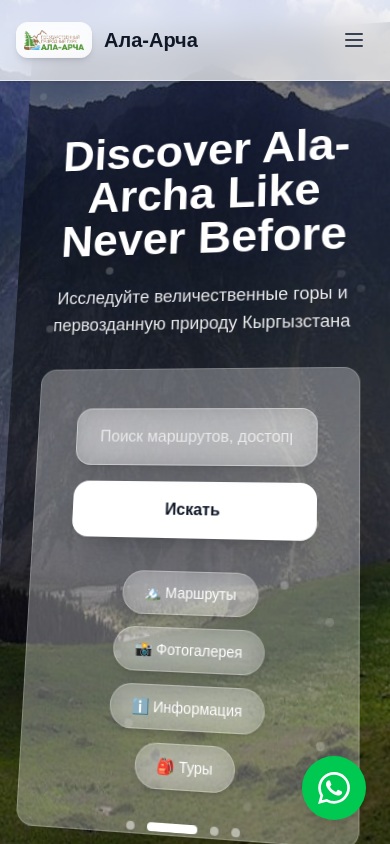
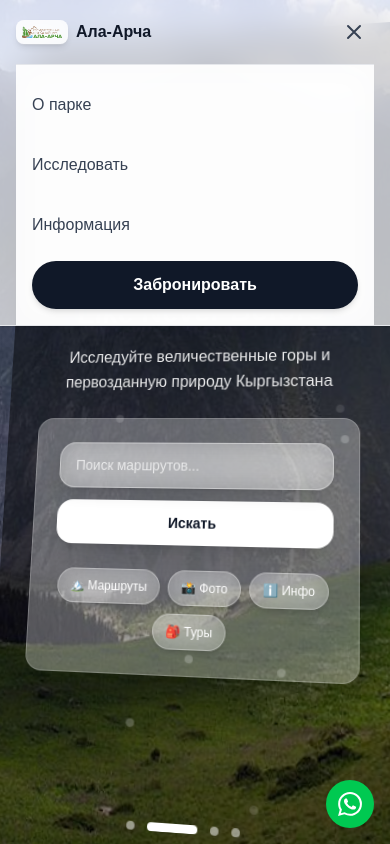
Before and after one commit to asekovasi/ala-archa, a Next.js app: page / in a window 390 px wide. Both pictures are taken after a click on the button 354 px from the left and 40 px from the top of the page. Shown: the top 844 px of the page. Built offline with nearby package versions, Linux system fonts and the light colour scheme.

Commit message:
update next

```diff
--- a/app/page.tsx
+++ b/app/page.tsx
@@ -7,6 +7,7 @@ export default function Home() {
   const heroRef = useRef<HTMLDivElement>(null);
   const cardRefs = useRef<(HTMLDivElement | null)[]>([]);
   const [currentImageIndex, setCurrentImageIndex] = useState(0);
+  const [mobileMenuOpen, setMobileMenuOpen] = useState(false);
 
   const images = [
     '/ala.archa 4.jpg',
@@ -87,23 +88,23 @@ export default function Home() {
       {/* Modern Sticky Navbar */}
       <nav className="fixed top-0 w-full z-50 bg-white/70 backdrop-blur-lg border-b border-gray-200 shadow-sm">
         <div className="max-w-7xl mx-auto px-4 sm:px-6 lg:px-8">
-          <div className="flex items-center justify-between h-20">
+          <div className="flex items-center justify-between h-16 sm:h-20">
             {/* Logo */}
             <div className="flex items-center">
-              <div className="bg-white/80 backdrop-blur-md rounded-xl p-2 shadow-md hover:shadow-lg transition-all duration-300 hover:scale-105">
+              <div className="bg-white/80 backdrop-blur-md rounded-lg sm:rounded-xl p-1.5 sm:p-2 shadow-md hover:shadow-lg transition-all duration-300 hover:scale-105">
                 <Image
                   src="/Rus.png"
                   alt="Логотип Ала-Арча"
-                  width={60}
-                  height={60}
-                  className="object-contain"
+                  width={40}
+                  height={40}
+                  className="object-contain sm:w-[60px] sm:h-[60px]"
                   priority
                 />
               </div>
-              <span className="ml-3 text-xl font-bold text-gray-900">Ала-Арча</span>
+              <span className="ml-2 sm:ml-3 text-base sm:text-xl font-bold text-gray-900">Ала-Арча</span>
             </div>
 
-            {/* Navigation Links */}
+            {/* Desktop Navigation Links */}
             <div className="hidden md:flex items-center space-x-8">
               <a href="#about" className="text-gray-700 hover:text-gray-900 font-medium transition-colors duration-200">
                 О парке
@@ -121,13 +122,55 @@ export default function Home() {
 
             {/* Mobile Menu Button */}
             <div className="md:hidden">
-              <button className="p-2 rounded-lg text-gray-700 hover:bg-gray-100 transition-colors duration-200">
-                <svg className="w-6 h-6" fill="none" stroke="currentColor" viewBox="0 0 24 24">
-                  <path strokeLinecap="round" strokeLinejoin="round" strokeWidth={2} d="M4 6h16M4 12h16M4 18h16" />
-                </svg>
+              <button
+                onClick={() => setMobileMenuOpen(!mobileMenuOpen)}
+                className="p-2 rounded-lg text-gray-700 hover:bg-gray-100 transition-colors duration-200"
+                aria-label="Открыть меню"
+              >
+                {mobileMenuOpen ? (
+                  <svg className="w-6 h-6" fill="none" stroke="currentColor" viewBox="0 0 24 24">
+                    <path strokeLinecap="round" strokeLinejoin="round" strokeWidth={2} d="M6 18L18 6M6 6l12 12" />
+                  </svg>
+                ) : (
+                  <svg className="w-6 h-6" fill="none" stroke="currentColor" viewBox="0 0 24 24">
+                    <path strokeLinecap="round" strokeLinejoin="round" strokeWidth={2} d="M4 6h16M4 12h16M4 18h16" />
+                  </svg>
+                )}
               </button>
             </div>
           </div>
+
+          {/* Mobile Menu */}
+          {mobileMenuOpen && (
+            <div className="md:hidden py-4 border-t border-gray-200 bg-white/90 backdrop-blur-lg">
+              <div className="flex flex-col space-y-3">
+                <a
+                  href="#about"
+                  onClick={() => setMobileMenuOpen(false)}
+                  className="px-4 py-3 text-gray-700 hover:bg-gray-100 rounded-lg font-medium transition-colors duration-200"
+                >
+                  О парке
+                </a>
+                <a
+                  href="#explore"
+                  onClick={() => setMobileMenuOpen(false)}
+                  className="px-4 py-3 text-gray-700 hover:bg-gray-100 rounded-lg font-medium transition-colors duration-200"
+                >
+                  Исследовать
+                </a>
+                <a
+                  href="#info"
+                  onClick={() => setMobileMenuOpen(false)}
+                  className="px-4 py-3 text-gray-700 hover:bg-gray-100 rounded-lg font-medium transition-colors duration-200"
+                >
+                  Информация
+                </a>
+                <button className="mx-4 py-3 bg-gray-900 text-white rounded-full font-semibold hover:bg-gray-800 transition-all duration-300 shadow-md active:scale-95">
+                  Забронировать
+                </button>
+              </div>
+            </div>
+          )}
         </div>
       </nav>
 
@@ -166,40 +209,40 @@ export default function Home() {
         {/* Content */}
         <div className="relative z-30 text-center max-w-6xl mx-auto w-full px-4">
           {/* Main Heading */}
-          <h1 className="text-5xl sm:text-6xl md:text-7xl lg:text-8xl font-bold mb-6 md:mb-8 text-white drop-shadow-2xl animate-hero-title">
+          <h1 className="text-3xl sm:text-4xl md:text-6xl lg:text-8xl font-bold mb-4 md:mb-8 text-white drop-shadow-2xl animate-hero-title">
             Discover Ala-Archa Like Never Before
           </h1>
 
-          <p className="text-lg sm:text-xl md:text-2xl text-white/90 mb-8 md:mb-12 max-w-3xl mx-auto leading-relaxed animate-hero-subtitle">
+          <p className="text-base sm:text-lg md:text-xl lg:text-2xl text-white/90 mb-6 md:mb-12 max-w-3xl mx-auto leading-relaxed animate-hero-subtitle">
             Исследуйте величественные горы и первозданную природу Кыргызстана
           </p>
 
           {/* Glassmorphism Search Block */}
           <div className="max-w-6xl mx-auto animate-hero-search">
-            <div className="bg-white/30 backdrop-blur-xl rounded-2xl p-10 md:p-12 shadow-2xl border border-white/20 hover:shadow-[0_25px_50px_-12px_rgba(0,0,0,0.4)] transition-shadow duration-300">
-              <div className="flex flex-col sm:flex-row gap-4">
+            <div className="bg-white/30 backdrop-blur-xl rounded-2xl p-6 sm:p-8 md:p-12 shadow-2xl border border-white/20 hover:shadow-[0_25px_50px_-12px_rgba(0,0,0,0.4)] transition-shadow duration-300">
+              <div className="flex flex-col gap-3 sm:gap-4">
                 <input
                   type="text"
-                  placeholder="Поиск маршрутов, достопримечательностей..."
-                  className="flex-1 px-6 py-4 rounded-2xl bg-white/30 backdrop-blur-md border border-white/40 text-white placeholder-white/70 focus:outline-none focus:ring-2 focus:ring-white/50 transition-all duration-300 shadow-lg"
+                  placeholder="Поиск маршрутов..."
+                  className="w-full px-4 sm:px-6 py-3 sm:py-4 rounded-2xl bg-white/30 backdrop-blur-md border border-white/40 text-white placeholder-white/70 focus:outline-none focus:ring-2 focus:ring-white/50 transition-all duration-300 shadow-lg text-sm sm:text-base"
                 />
-                <button className="px-8 py-4 bg-white text-gray-900 rounded-2xl font-semibold hover:bg-white/90 transition-all duration-300 shadow-xl hover:shadow-2xl transform hover:scale-105">
+                <button className="w-full sm:w-auto px-6 sm:px-8 py-3 sm:py-4 bg-white text-gray-900 rounded-2xl font-semibold hover:bg-white/90 transition-all duration-300 shadow-xl hover:shadow-2xl active:scale-95 text-sm sm:text-base">
                   Искать
                 </button>
               </div>
 
               {/* Quick Links */}
-              <div className="mt-8 flex flex-wrap gap-3 justify-center">
-                <button className="px-5 py-2.5 bg-white/20 backdrop-blur-md rounded-full text-white text-sm hover:bg-white/30 transition-all duration-300 border border-white/30 shadow-md hover:shadow-lg">
+              <div className="mt-6 sm:mt-8 flex flex-wrap gap-2 sm:gap-3 justify-center">
+                <button className="px-3 sm:px-5 py-2 sm:py-2.5 bg-white/20 backdrop-blur-md rounded-full text-white text-xs sm:text-sm hover:bg-white/30 transition-all duration-300 border border-white/30 shadow-md hover:shadow-lg active:scale-95">
                   🏔️ Маршруты
                 </button>
-                <button className="px-5 py-2.5 bg-white/20 backdrop-blur-md rounded-full text-white text-sm hover:bg-white/30 transition-all duration-300 border border-white/30 shadow-md hover:shadow-lg">
-                  📸 Фотогалерея
+                <button className="px-3 sm:px-5 py-2 sm:py-2.5 bg-white/20 backdrop-blur-md rounded-full text-white text-xs sm:text-sm hover:bg-white/30 transition-all duration-300 border border-white/30 shadow-md hover:shadow-lg active:scale-95">
+                  📸 Фото
                 </button>
-                <button className="px-5 py-2.5 bg-white/20 backdrop-blur-md rounded-full text-white text-sm hover:bg-white/30 transition-all duration-300 border border-white/30 shadow-md hover:shadow-lg">
-                  ℹ️ Информация
+                <button className="px-3 sm:px-5 py-2 sm:py-2.5 bg-white/20 backdrop-blur-md rounded-full text-white text-xs sm:text-sm hover:bg-white/30 transition-all duration-300 border border-white/30 shadow-md hover:shadow-lg active:scale-95">
+                  ℹ️ Инфо
                 </button>
-                <button className="px-5 py-2.5 bg-white/20 backdrop-blur-md rounded-full text-white text-sm hover:bg-white/30 transition-all duration-300 border border-white/30 shadow-md hover:shadow-lg">
+                <button className="px-3 sm:px-5 py-2 sm:py-2.5 bg-white/20 backdrop-blur-md rounded-full text-white text-xs sm:text-sm hover:bg-white/30 transition-all duration-300 border border-white/30 shadow-md hover:shadow-lg active:scale-95">
                   🎒 Туры
                 </button>
               </div>
@@ -396,13 +439,13 @@ export default function Home() {
       </section>
 
       {/* Additional Info Section */}
-      <section id="info" className="relative py-32 px-4 bg-gradient-to-b from-white/95 to-gray-50/95 backdrop-blur-sm z-20 animate-section-fade">
+      <section id="info" className="relative py-16 sm:py-24 md:py-32 px-4 bg-gradient-to-b from-white/95 to-gray-50/95 backdrop-blur-sm z-20 animate-section-fade">
         <div className="max-w-6xl mx-auto">
-          <div className="bg-white/80 backdrop-blur-xl rounded-2xl p-12 md:p-16 border border-gray-200/50 shadow-2xl transform transition-all duration-300 hover:scale-[1.02] hover:shadow-[0_25px_50px_-12px_rgba(0,0,0,0.25)]">
-            <h2 className="text-4xl md:text-5xl font-bold text-gray-900 mb-12 text-center drop-shadow-sm">
+          <div className="bg-white/80 backdrop-blur-xl rounded-2xl p-6 sm:p-10 md:p-16 border border-gray-200/50 shadow-2xl transform transition-all duration-300 hover:scale-[1.02] hover:shadow-[0_25px_50px_-12px_rgba(0,0,0,0.25)]">
+            <h2 className="text-2xl sm:text-3xl md:text-4xl lg:text-5xl font-bold text-gray-900 mb-6 sm:mb-10 md:mb-12 text-center drop-shadow-sm">
               История и значение
             </h2>
-            <div className="space-y-6 text-gray-700 text-lg leading-relaxed">
+            <div className="space-y-4 sm:space-y-6 text-gray-700 text-sm sm:text-base md:text-lg leading-relaxed">
               <p>
                 Государственный природный парк «Ала-Арча» — это уникальный природный комплекс, который играет важную роль в сохранении биоразнообразия Кыргызстана. Парк занимает площадь около 19,4 тысяч гектаров и является домом для множества редких и эндемичных видов растений и животных.
               </p>
@@ -418,9 +461,9 @@ export default function Home() {
       </section>
 
       {/* Footer */}
-      <footer className="relative py-12 px-4 bg-gray-900/95 backdrop-blur-md border-t border-gray-700/50 shadow-2xl">
+      <footer className="relative py-8 sm:py-12 px-4 bg-gray-900/95 backdrop-blur-md border-t border-gray-700/50 shadow-2xl">
         <div className="max-w-7xl mx-auto text-center text-gray-300">
-          <p className="text-lg">
+          <p className="text-sm sm:text-base md:text-lg">
             © 2024 Кыргызский государственный природный парк «Ала-Арча»
           </p>
         </div>
@@ -431,11 +474,11 @@ export default function Home() {
         href="https://wa.me/996555123456"
         target="_blank"
         rel="noopener noreferrer"
-        className="fixed bottom-6 right-6 z-50 bg-green-500 text-white rounded-full p-4 shadow-xl hover:scale-110 hover:bg-green-600 transition-all duration-300 group"
+        className="fixed bottom-4 right-4 sm:bottom-6 sm:right-6 z-50 bg-green-500 text-white rounded-full p-3 sm:p-4 shadow-xl hover:scale-110 hover:bg-green-600 transition-all duration-300 group active:scale-95"
         aria-label="Связаться через WhatsApp"
       >
         <svg
-          className="w-8 h-8"
+          className="w-6 h-6 sm:w-8 sm:h-8"
           fill="currentColor"
           viewBox="0 0 24 24"
           xmlns="http://www.w3.org/2000/svg"
@@ -443,8 +486,8 @@ export default function Home() {
           <path d="M17.472 14.382c-.297-.149-1.758-.867-2.03-.967-.273-.099-.471-.148-.67.15-.197.297-.767.966-.94 1.164-.173.199-.347.223-.644.075-.297-.15-1.255-.463-2.39-1.475-.883-.788-1.48-1.761-1.653-2.059-.173-.297-.018-.458.13-.606.134-.133.298-.347.446-.52.149-.174.198-.298.298-.497.099-.198.05-.371-.025-.52-.075-.149-.669-1.612-.916-2.207-.242-.579-.487-.5-.669-.51-.173-.008-.371-.01-.57-.01-.198 0-.52.074-.792.372-.272.297-1.04 1.016-1.04 2.479 0 1.462 1.065 2.875 1.213 3.074.149.198 2.096 3.2 5.077 4.487.709.306 1.262.489 1.694.625.712.227 1.36.195 1.871.118.571-.085 1.758-.719 2.006-1.413.248-.694.248-1.289.173-1.413-.074-.124-.272-.198-.57-.347m-5.421 7.403h-.004a9.87 9.87 0 01-5.031-1.378l-.361-.214-3.741.982.998-3.648-.235-.374a9.86 9.86 0 01-1.51-5.26c.001-5.45 4.436-9.884 9.888-9.884 2.64 0 5.122 1.03 6.988 2.898a9.825 9.825 0 012.893 6.994c-.003 5.45-4.437 9.884-9.885 9.884m8.413-18.297A11.815 11.815 0 0012.05 0C5.495 0 .16 5.335.157 11.892c0 2.096.547 4.142 1.588 5.945L.057 24l6.305-1.654a11.882 11.882 0 005.683 1.448h.005c6.554 0 11.89-5.335 11.893-11.893a11.821 11.821 0 00-3.48-8.413Z"/>
         </svg>
 
-        {/* Tooltip */}
-        <span className="absolute right-full mr-3 top-1/2 -translate-y-1/2 bg-gray-900 text-white text-sm px-3 py-2 rounded-lg whitespace-nowrap opacity-0 group-hover:opacity-100 transition-opacity duration-300 pointer-events-none">
+        {/* Tooltip - скрыт на мобильных */}
+        <span className="hidden sm:block absolute right-full mr-3 top-1/2 -translate-y-1/2 bg-gray-900 text-white text-sm px-3 py-2 rounded-lg whitespace-nowrap opacity-0 group-hover:opacity-100 transition-opacity duration-300 pointer-events-none">
           Связаться с нами
         </span>
       </a>
```
